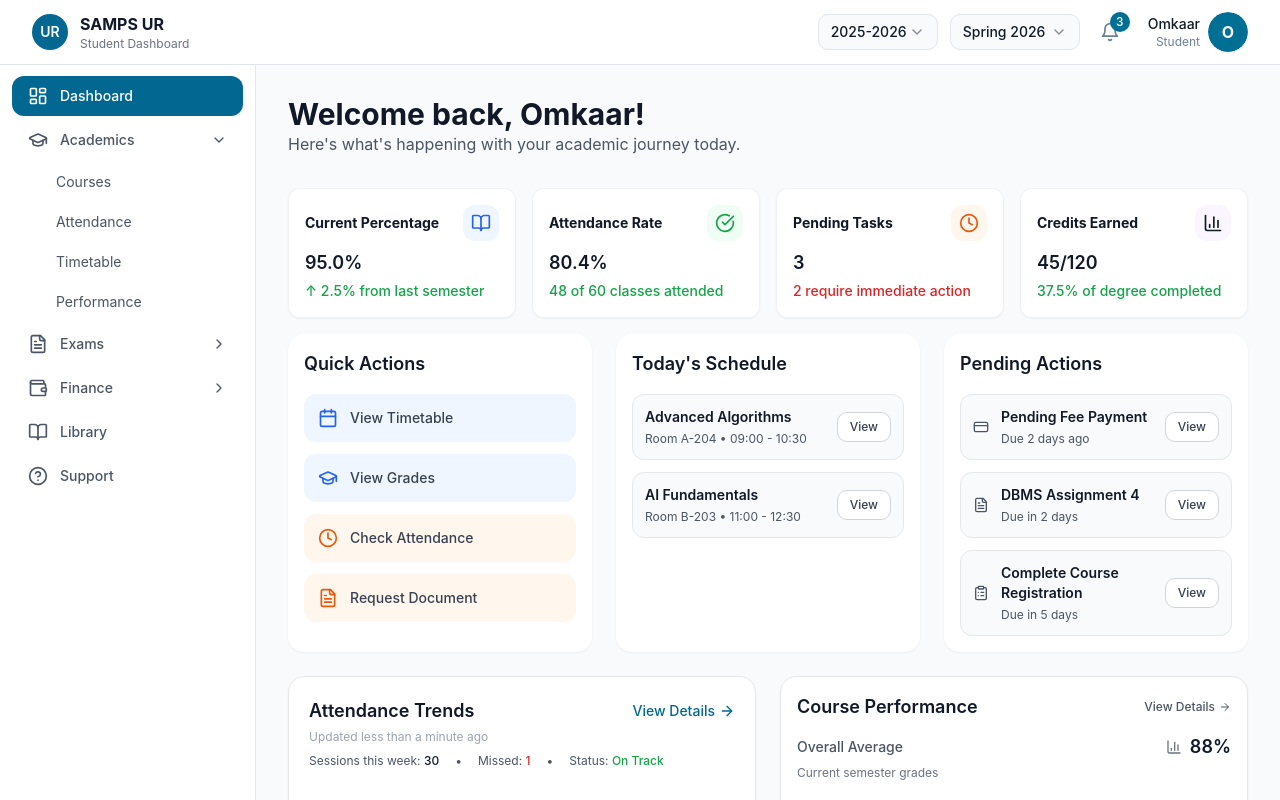
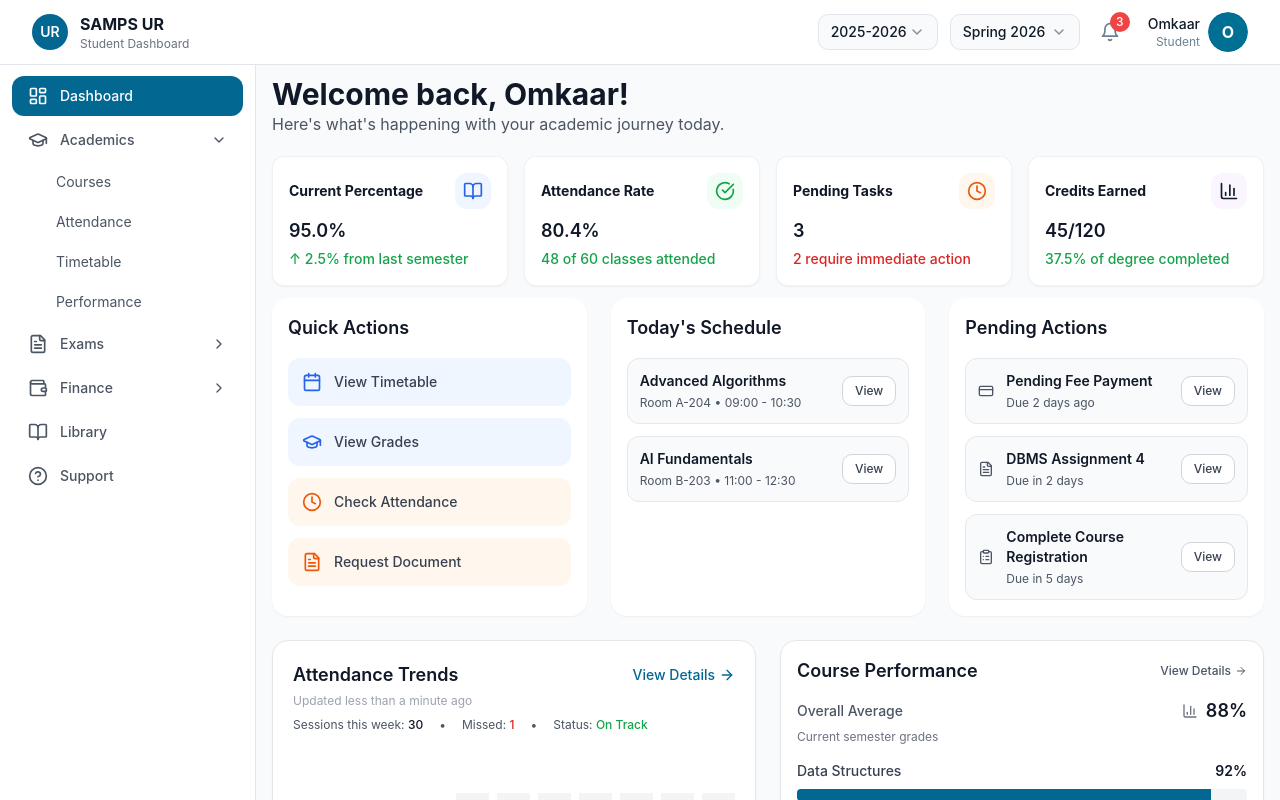
Before and after one commit to omkaar08/STUDENT_DASHABORD, a Next.js app: page / in a window 1280 px wide. Shown: the top 800 px of the page. Built offline with nearby package versions, Linux system fonts and the light colour scheme.

Commit message:
colour fix

```diff
--- a/app/page.tsx
+++ b/app/page.tsx
@@ -24,11 +24,11 @@ export default function Dashboard() {
 
       {/* Main Content */}
       <main className="lg:ml-64 min-h-screen pt-16">
-        <div className="max-w-7xl mx-auto px-4 sm:px-6 lg:px-8 py-4">
+        <div className="max-w-7xl mx-auto px-2 sm:px-3 lg:px-4 py-2">
           <Header />
 
           {/* Stats Grid */}
-          <div className="grid grid-cols-1 sm:grid-cols-2 lg:grid-cols-4 gap-4 mt-4">
+          <div className="grid grid-cols-1 sm:grid-cols-2 lg:grid-cols-4 gap-4 mt-2">
             <div className="animate-fade-in" style={{ animationDelay: "0ms" }}>
               <StatCard
                 title="Current Percentage"
@@ -72,7 +72,7 @@ export default function Dashboard() {
           </div>
 
           {/* Main Three-Column Row */}
-          <div className="grid grid-cols-1 lg:grid-cols-3 gap-6 mt-4">
+          <div className="grid grid-cols-1 lg:grid-cols-3 gap-6 mt-3">
             <div className="animate-fade-in" style={{ animationDelay: "200ms" }}>
               <QuickActions />
             </div>
--- a/components/layout/Header.tsx
+++ b/components/layout/Header.tsx
@@ -1,8 +1,8 @@
 const Header = () => {
   return (
-    <header className="py-4">
+    <header className="py-1">
       <h1 className="text-3xl font-bold text-gray-900">Welcome back, Omkaar!</h1>
-      <p className="text-base text-gray-600">Here&apos;s what&apos;s happening with your academic journey today.</p>
+      <p className="text-base text-gray-600 mb-2">Here&apos;s what&apos;s happening with your academic journey today.</p>
     </header>
   );
 };
--- a/components/layout/TopBar.tsx
+++ b/components/layout/TopBar.tsx
@@ -55,7 +55,7 @@ const TopBar = () => {
           {/* Notifications */}
           <button className="relative p-2 hover:bg-secondary rounded-lg transition-colors">
             <Bell className="w-5 h-5 text-muted-foreground" />
-            <span className="absolute -top-0.5 -right-0.5 w-5 h-5 bg-primary text-primary-foreground text-xs rounded-full flex items-center justify-center font-medium">
+            <span className="absolute -top-0.5 -right-0.5 w-5 h-5 bg-red-500 text-white text-xs rounded-full flex items-center justify-center font-medium">
               3
             </span>
           </button>
```
